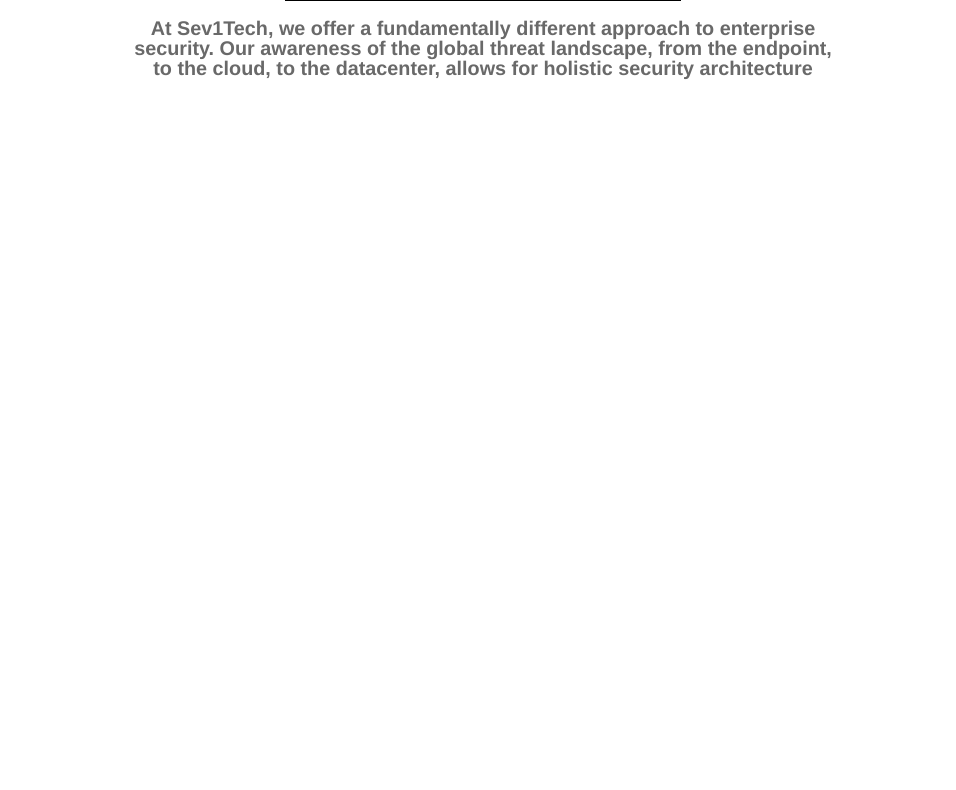
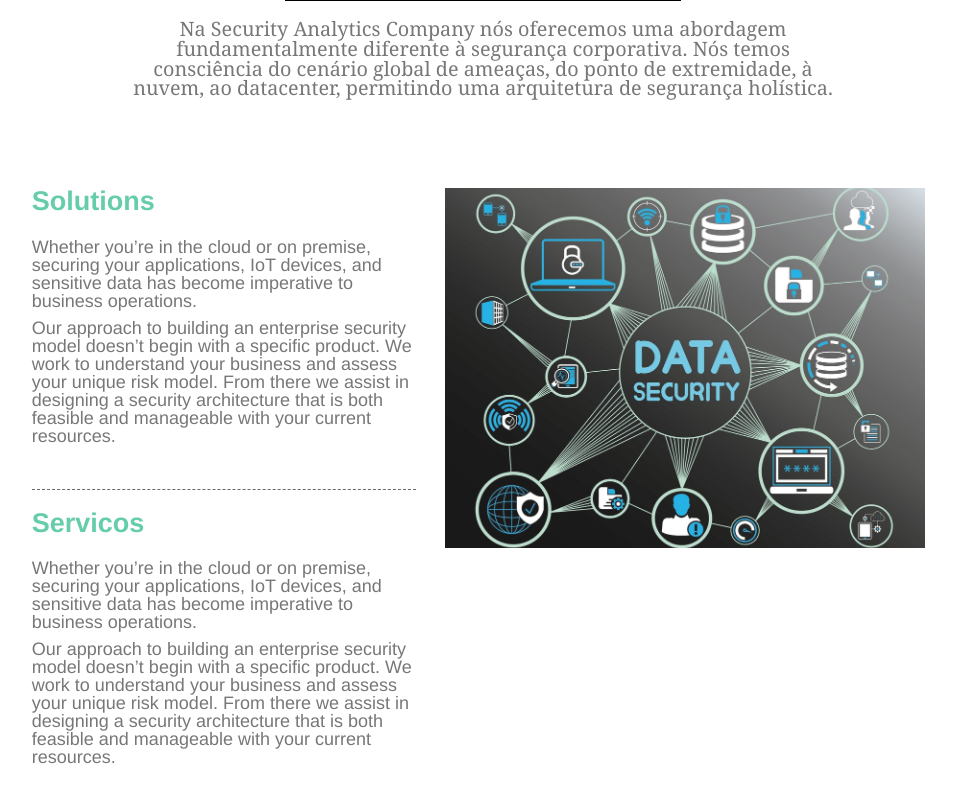
Before and after one commit to tharik401/SecurityAnalytics, a plain HTML site: page index.html in a window 1280 px wide. Shown: the part 648-1438 px from the top of the page, without its empty margins (157-1113 px from the left). Before the commit the page ends 800 px from the top, so only its background shows below. Drawn offline with Linux system fonts and the light colour scheme.

Commit message:
Main website

```diff
--- a/index.html
+++ b/index.html
@@ -13,9 +13,9 @@
       <img src="resources/images/logo.png" alt="Logo">
       <h1>SECURITY ANALYTICS CO.</h1>
       <nav>
-        <span><a href="#">Sobre Nos</a></span>
+        <span><a href="#sobre">Sobre N&oacutes</a></span>
         <span><a href="#">Solucoes</a></span>
-        <span><a href="#">Garantias</a></span>
+        <span><a href="#">Servicos</a></span>
         <span><a href="#">Contato</a></span>
       </nav>
     </div>
@@ -24,23 +24,65 @@
     <section id="us">
       <div class="container">
         <div class="texttop">
-          <h2>CONFIE EM NOS</h2>
+          <h2>ESTAMOS DE OLHO</h2>
           <!-- <h2>TRUST IN US</h2> -->
           <!-- <h4>CYBERSECURITY AND ANALYTICS</h4> -->
-          <h4>ANALISE EM CIBERSEGURANCA</h4>
+          <h4>AN&AacuteLISE EM CIBERSEGURAN&Ccedil;A</h4>
         </div>
       </div>
     </section>
     <section id="sobre">
       <div class="container">
         <div class="title">
-          <h2>Sobre Nos</h2>
+          <h2>Sobre N&oacutes</h2>
         </div>
         <div class="text">
-          <p>At Sev1Tech, we offer a fundamentally different approach to enterprise security.  Our awareness of the global threat landscape, from the endpoint, to the cloud, to the datacenter, allows for holistic security architecture</p>
+          <p>Na Security Analytics Company n&oacutes oferecemos uma abordagem fundamentalmente diferente &agrave seguran&ccedila corporativa. N&oacutes temos consci&ecircncia do cen&aacuterio global de amea&ccedilas, do ponto de extremidade, &agrave nuvem, ao datacenter, permitindo uma arquitetura de seguran&ccedila hol&iacutestica.</p>
         </div>
       </div>
     </section>
+    <section id="more">
+      <div class="container">
+        <section id="firstc">
+          <div class="box">
+            <h1 class="titlebox">Solutions</h1>
+            <p>Whether you’re in the cloud or on premise, securing your applications, IoT devices, and sensitive data has become imperative to business operations.</p>
+            <p>Our approach to building an enterprise security model doesn’t begin with a specific product.  We work to understand your business and assess your unique risk model.  From there we assist in designing a security architecture that is both feasible and manageable with your current resources.</p>
+          </div>
+          <div class="divisory">
+          </div>
+          <div class="box">
+            <h1 class="titlebox">Servicos</h1>
+            <p>Whether you’re in the cloud or on premise, securing your applications, IoT devices, and sensitive data has become imperative to business operations.</p>
+            <p>Our approach to building an enterprise security model doesn’t begin with a specific product.  We work to understand your business and assess your unique risk model.  From there we assist in designing a security architecture that is both feasible and manageable with your current resources.</p>
+          </div>
+          <div class="divisory">
+          </div>
+          <div class="box">
+            <h1 class="titlebox">Estrategias</h1>
+            <p>Whether you’re in the cloud or on premise, securing your applications, IoT devices, and sensitive data has become imperative to business operations.</p>
+            <p>Our approach to building an enterprise security model doesn’t begin with a specific product.  We work to understand your business and assess your unique risk model.  From there we assist in designing a security architecture that is both feasible and manageable with your current resources.</p>
+          </div>
+          <div class="divisory">
+          </div>
+        </section>
+        <section id="secondc">
+          <div class="imgsecondc">
+
+          </div>
+
+        </section>
+
+      </div>
+    <!-- </section>
+    <section id="talk">
+      <div class="container">
+        <h1>FALE CONOSCO</h1>
+        <p>Voc&ecirc tem alguma duvida ou precisa de ajuda em CiberSeguran&ccedila? N&oacutes adorar&iacuteamos te ouvir</p>
+
+      </div>
+
+    </section> -->
 
   </main>
 </body>
--- a/resources/css/style.css
+++ b/resources/css/style.css
@@ -20,7 +20,7 @@
   color: white;
 }
 header .container{
-  color: mediumaquamarine;
+  color: white;
   display: flex;
   align-items: center;
   padding: 0.66rem 0;
@@ -38,7 +38,7 @@
 }
 a{
   text-decoration: none;
-  color: mediumaquamarine;
+  color: #66b8c3;
 }
 
 header img{
@@ -50,7 +50,7 @@
   top: 3rem;
 }
 #us {
-  opacity: 0.85;
+  opacity: 0.90;
   height: 25rem;
   background-size: cover;
   background-repeat: no-repeat;
@@ -74,8 +74,12 @@
   padding-top: 0.25rem;
   font-size: 2rem;
 }
+#sobre{
+  display: flex;
+  justify-content: center;
+}
 #sobre .container{
-  margin-top: 4rem;
+  margin: 4rem 0rem;
   display: flex;
   flex-direction: column;
   align-items: center;
@@ -91,10 +95,48 @@
   padding:1rem;
 }
 .text{
-  color: dimgrey;
+  font-family: georgia;
+  color: #777777;
   font-size: 1.10rem;
-  font-weight: bold;
   text-align: center;
   width: 40rem;
   padding: 1rem;
 }
+#more{
+  display: flex;
+
+}
+#more .container{
+  display: inline-flex;
+  width: 100%;
+}
+#firstc{
+  width: 40%;
+  padding: 0% 3% 5% 3%;
+}
+#secondc{
+  width: 50%;
+}
+.divisory{
+  padding: 1.1rem 0;
+  margin-bottom: 1.1rem;
+  border-bottom: 0.05rem dashed dimgrey;
+}
+.titlebox{
+  margin-bottom: 1rem;
+  font-weight: bold;
+  font-size: 1.5rem;
+  color: mediumaquamarine;
+}
+.box p{
+  padding: 0.25rem 0;
+  color: #777777;
+}
+.imgsecondc{
+  height: 20rem;
+  opacity: 0.9;
+  background-position: center;
+  background-image: url("../images/datasecurity.jpg");
+  background-size: cover;
+  background-repeat: no-repeat;
+}
```
Also changed, not shown: resources/images/datasecurity.jpg (added), resources/images/security.jpg (added).
